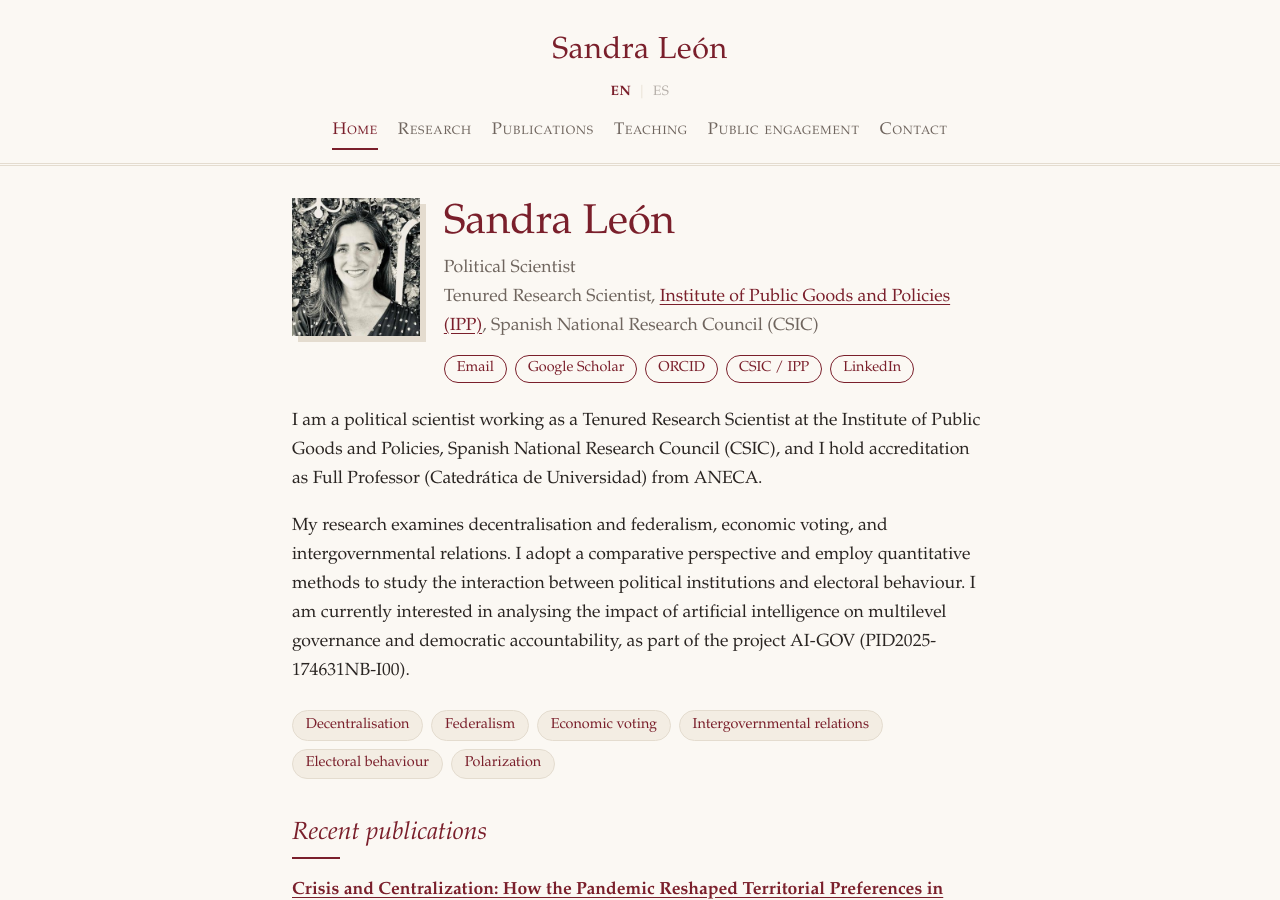
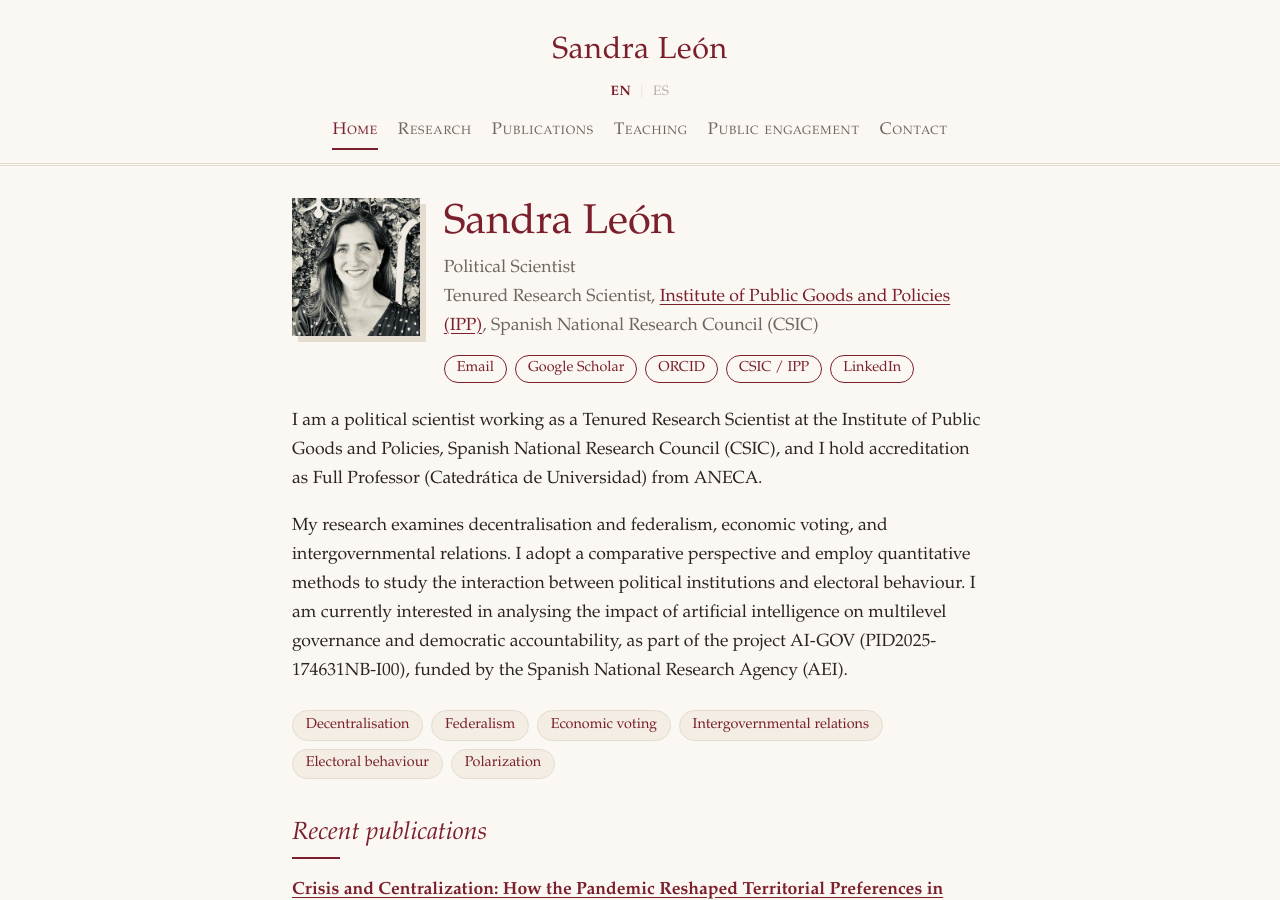
Before and after one commit to sandraleonalfonso/Sandra-Leon, a Jekyll site: the page built from index.html, in a window 1280 px wide and 900 px high. Built offline with Jekyll 4.4.1, drawn with Linux system fonts in a browser that asks for light colours.

Commit message:
Note AEI funding for AI-GOV in homepage bio
Co-Authored-By: Claude Opus 5.5 (1M context) <noreply@anthropic.com>
Claude-Session: https://claude.ai/code/session_01Csi1G9zYbePJE1osHYZ3KG

```diff
--- a/index.html
+++ b/index.html
@@ -27,7 +27,7 @@ hide_title: true
 
 <p>I am a political scientist working as a Tenured Research Scientist at the Institute of Public Goods and Policies, Spanish National Research Council (CSIC), and I hold accreditation as Full Professor (Catedrática de Universidad) from ANECA.</p>
 
-<p>My research examines decentralisation and federalism, economic voting, and intergovernmental relations. I adopt a comparative perspective and employ quantitative methods to study the interaction between political institutions and electoral behaviour. I am currently interested in analysing the impact of artificial intelligence on multilevel governance and democratic accountability, as part of the project AI-GOV (PID2025-174631NB-I00).</p>
+<p>My research examines decentralisation and federalism, economic voting, and intergovernmental relations. I adopt a comparative perspective and employ quantitative methods to study the interaction between political institutions and electoral behaviour. I am currently interested in analysing the impact of artificial intelligence on multilevel governance and democratic accountability, as part of the project AI-GOV (PID2025-174631NB-I00), funded by the Spanish National Research Agency (AEI).</p>
 
 <ul class="tags" aria-label="Research interests">
   <li>Decentralisation</li><li>Federalism</li><li>Economic voting</li><li>Intergovernmental relations</li><li>Electoral behaviour</li><li>Polarization</li>
```
